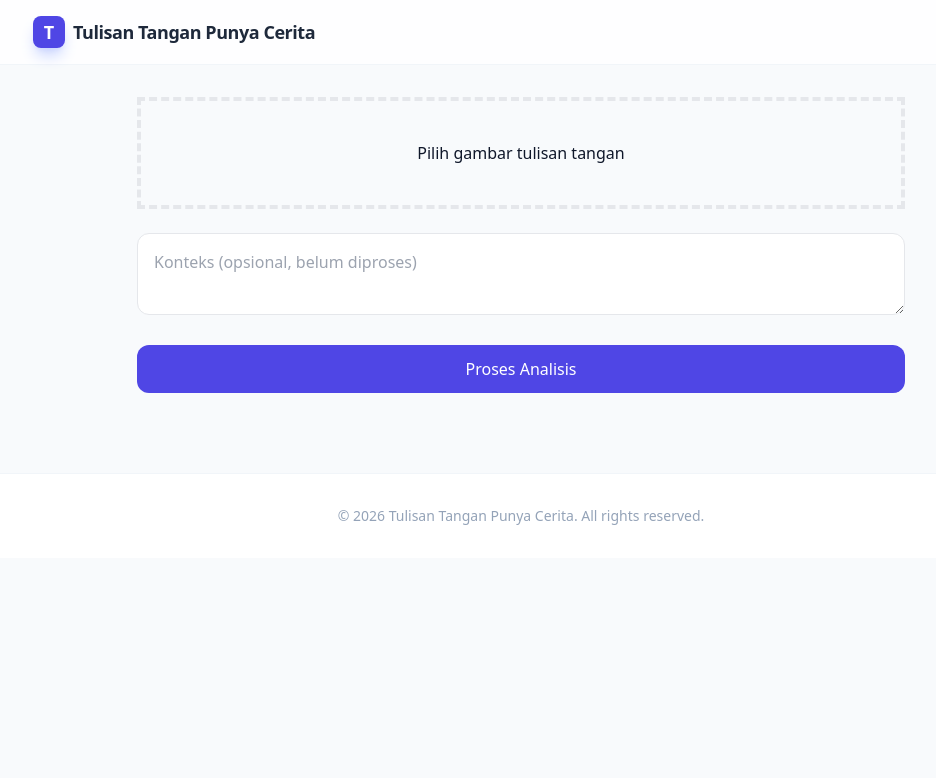
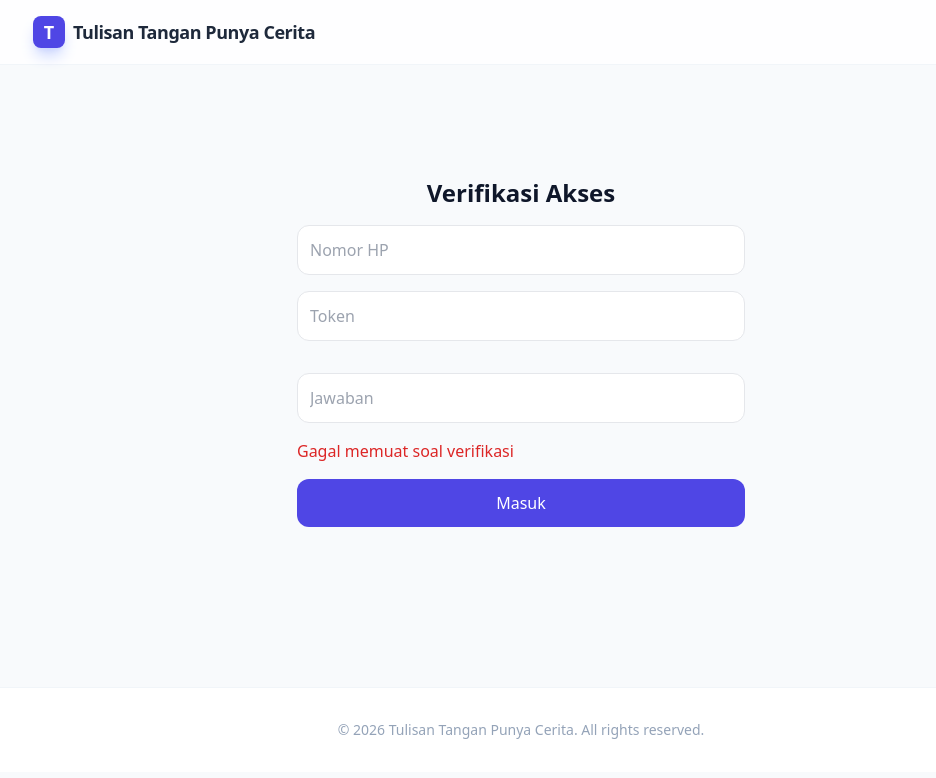
Before and after one commit to eksekusisendiri-dot/tulisan-tangan-punya-cerita, a React (Vite) app: page / in a window 1280 px wide. Both pictures are taken after a click on the button "Mulai Analisis". Shown: the top 778 px of the page, without its empty margins (119-1055 px from the left). Built offline with nearby package versions, Linux system fonts and the light colour scheme; no server answers.

Commit message:
perbaikan login dan database

```diff
--- a/App.tsx
+++ b/App.tsx
@@ -1,4 +1,4 @@
-import React, { useState, useRef } from 'react'
+import React, { useState, useRef, useEffect } from 'react'
 import { jsPDF } from "jspdf"
 import { Layout } from './components/Layout'
 import { AppState, AnalysisResult } from './types'
@@ -8,6 +8,9 @@ import {
 } from './services/geminiService'
 
 export const App: React.FC = () => {
+  /* =========================
+     GLOBAL STATE
+  ========================= */
   const [state, setState] = useState<AppState>(AppState.CHOICE)
   const [language, setLanguage] = useState<'id' | 'en'>('id')
 
@@ -18,10 +21,72 @@ export const App: React.FC = () => {
   const [result, setResult] = useState<AnalysisResult | null>(null)
 
   const [error, setError] = useState<string | null>(null)
-  const [isLoading, setIsLoading] = useState(false)
   const [finalUserName, setFinalUserName] = useState("")
 
   const fileInputRef = useRef<HTMLInputElement>(null)
+
+  /* =========================
+     LOGIN STATE (LOCKED)
+  ========================= */
+  const [phone, setPhone] = useState("")
+  const [tokenInput, setTokenInput] = useState("")
+  const [challengeId, setChallengeId] = useState("")
+  const [question, setQuestion] = useState("")
+  const [answer, setAnswer] = useState("")
+  const [loginError, setLoginError] = useState<string | null>(null)
+  const [loginLoading, setLoginLoading] = useState(false)
+
+  /* =========================
+     FETCH HUMAN CHALLENGE
+  ========================= */
+  useEffect(() => {
+    if (state !== AppState.LOCKED) return
+
+    fetch('/api/challenge')
+      .then(res => res.json())
+      .then(data => {
+        setChallengeId(data.challengeId)
+        setQuestion(data.question)
+      })
+      .catch(() => {
+        setLoginError("Gagal memuat soal verifikasi")
+      })
+  }, [state])
+
+  /* =========================
+     HANDLE LOGIN
+  ========================= */
+  const handleLogin = async () => {
+    setLoginError(null)
+    setLoginLoading(true)
+
+    try {
+      const res = await fetch('/api/verify-token', {
+        method: 'POST',
+        headers: { 'Content-Type': 'application/json' },
+        body: JSON.stringify({
+          phone,
+          token: tokenInput
+        })
+      })
+
+      const data = await res.json()
+
+      if (!res.ok) {
+        setLoginError(data.error || 'Login gagal')
+        setLoginLoading(false)
+        return
+      }
+
+      // LOGIN BERHASIL
+      setState(AppState.READY_FOR_UPLOAD)
+
+    } catch {
+      setLoginError('Server tidak dapat dihubungi')
+    } finally {
+      setLoginLoading(false)
+    }
+  }
 
   /* =========================
      UPLOAD IMAGE
@@ -55,7 +120,6 @@ export const App: React.FC = () => {
       const analysisData = await analyzeHandwriting(imageBase64, language)
       setResult(analysisData)
 
-      // kirim laporan admin (aman, tidak blok UI)
       sendReportToAdmin(
         "-",
         finalUserName || "Pengguna",
@@ -72,30 +136,6 @@ export const App: React.FC = () => {
     }
   }
 
-  const downloadSimplePDF = () => {
-  if (!result) {
-    alert("Belum ada hasil analisis")
-    return
-  }
-
-  const doc = new jsPDF()
-
-  doc.setFontSize(16)
-  doc.text("Hasil Analisis Tulisan Tangan", 20, 20)
-
-  doc.setFontSize(11)
-  let y = 40
-
-  if (typeof result === "string") {
-    doc.text(result, 20, y, { maxWidth: 170 })
-  } else {
-    const text = JSON.stringify(result, null, 2)
-    doc.text(text, 20, y, { maxWidth: 170 })
-  }
-
-  doc.save("hasil-analisis.pdf")
-}
-
   /* =========================
      RESET
   ========================= */
@@ -107,43 +147,86 @@ export const App: React.FC = () => {
     setContextInput("")
     setError(null)
     setFinalUserName("")
+    setPhone("")
+    setTokenInput("")
+    setAnswer("")
   }
 
   /* =========================
      PDF
   ========================= */
-  const generatePDF = () => {
-    if (!result || !finalUserName) return
+  const downloadSimplePDF = () => {
+    if (!result) return
 
     const doc = new jsPDF()
     doc.setFontSize(16)
     doc.text("Hasil Analisis Tulisan Tangan", 20, 20)
-
     doc.setFontSize(11)
-    doc.text(`Nama: ${finalUserName}`, 20, 35)
-    doc.text(result.personalitySummary, 20, 50, { maxWidth: 170 })
-
-    doc.save(`Hasil_Grafologi_${finalUserName}.pdf`)
+    doc.text(result.personalitySummary, 20, 40, { maxWidth: 170 })
+    doc.save("hasil-analisis.pdf")
   }
 
+  /* =========================
+     RENDER
+  ========================= */
   return (
     <Layout>
 
+      {/* CHOICE */}
       {state === AppState.CHOICE && (
         <div className="text-center py-20">
           <h1 className="text-3xl font-bold mb-4">Tulisan Tangan Punya Cerita</h1>
           <button
             className="bg-indigo-600 text-white px-6 py-3 rounded-xl"
-            onClick={() => setState(AppState.READY_FOR_UPLOAD)}
+            onClick={() => setState(AppState.LOCKED)}
           >
             Mulai Analisis
           </button>
         </div>
       )}
 
+      {/* LOGIN */}
+      {state === AppState.LOCKED && (
+        <div className="max-w-md mx-auto py-20 space-y-4">
+          <h2 className="text-2xl font-bold text-center">Verifikasi Akses</h2>
+
+          <input
+            className="border p-3 rounded-xl w-full"
+            placeholder="Nomor HP"
+            value={phone}
+            onChange={e => setPhone(e.target.value)}
+          />
+
+          <input
+            className="border p-3 rounded-xl w-full"
+            placeholder="Token"
+            value={tokenInput}
+            onChange={e => setTokenInput(e.target.value)}
+          />
+
+          <label className="block font-medium">{question}</label>
+          <input
+            className="border p-3 rounded-xl w-full"
+            placeholder="Jawaban"
+            value={answer}
+            onChange={e => setAnswer(e.target.value)}
+          />
+
+          {loginError && <p className="text-red-600">{loginError}</p>}
+
+          <button
+            onClick={handleLogin}
+            disabled={loginLoading}
+            className="bg-indigo-600 text-white px-6 py-3 rounded-xl w-full"
+          >
+            {loginLoading ? "Memverifikasi..." : "Masuk"}
+          </button>
+        </div>
+      )}
+
+      {/* UPLOAD */}
       {state === AppState.READY_FOR_UPLOAD && (
         <div className="max-w-3xl mx-auto space-y-6">
-
           <div
             className="border-4 border-dashed p-10 text-center cursor-pointer"
             onClick={() => fileInputRef.current?.click()}
@@ -160,13 +243,6 @@ export const App: React.FC = () => {
             />
           </div>
 
-          <textarea
-            className="w-full border p-4 rounded-xl"
-            placeholder="Konteks (opsional, belum diproses)"
-            value={contextInput}
-            onChange={e => setContextInput(e.target.value)}
-          />
-
           {error && <p className="text-red-500">{error}</p>}
 
           <button
@@ -178,13 +254,14 @@ export const App: React.FC = () => {
         </div>
       )}
 
+      {/* ANALYZING */}
       {state === AppState.ANALYZING && (
         <div className="text-center py-20">
-          <div className="animate-spin w-12 h-12 border-4 border-indigo-200 border-t-indigo-600 rounded-full mx-auto mb-4"></div>
           <p>Menganalisis tulisan tangan…</p>
         </div>
       )}
 
+      {/* ERROR */}
       {state === AppState.ERROR && (
         <div className="text-center py-20">
           <p className="text-red-600 mb-4">{error}</p>
@@ -194,10 +271,10 @@ export const App: React.FC = () => {
         </div>
       )}
 
+      {/* RESULT */}
       {state === AppState.RESULT && result && (
         <div className="max-w-4xl mx-auto py-10 space-y-6">
           <h2 className="text-2xl font-bold">Hasil Analisis</h2>
-
           <p className="italic">{result.personalitySummary}</p>
 
           <input
```
Also changed, not shown: api/challenge.ts (+21 -11 lines).
